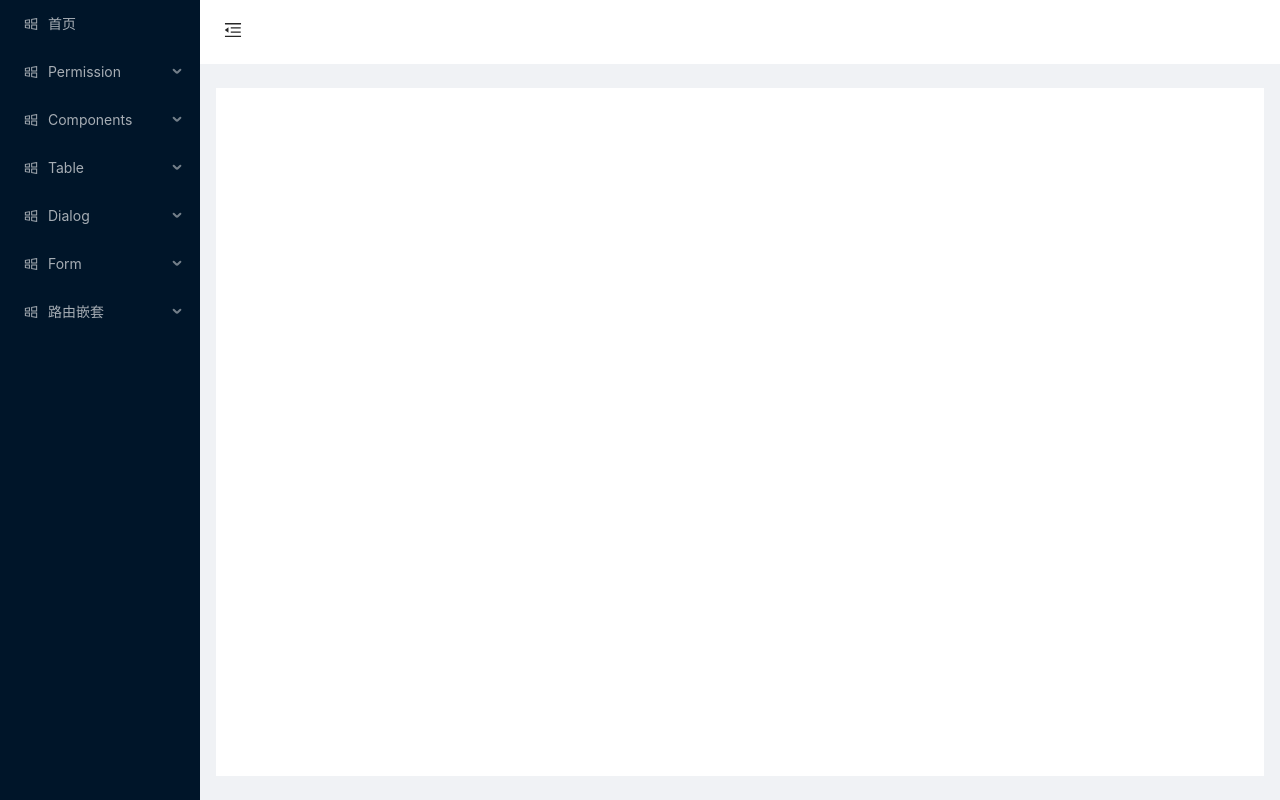
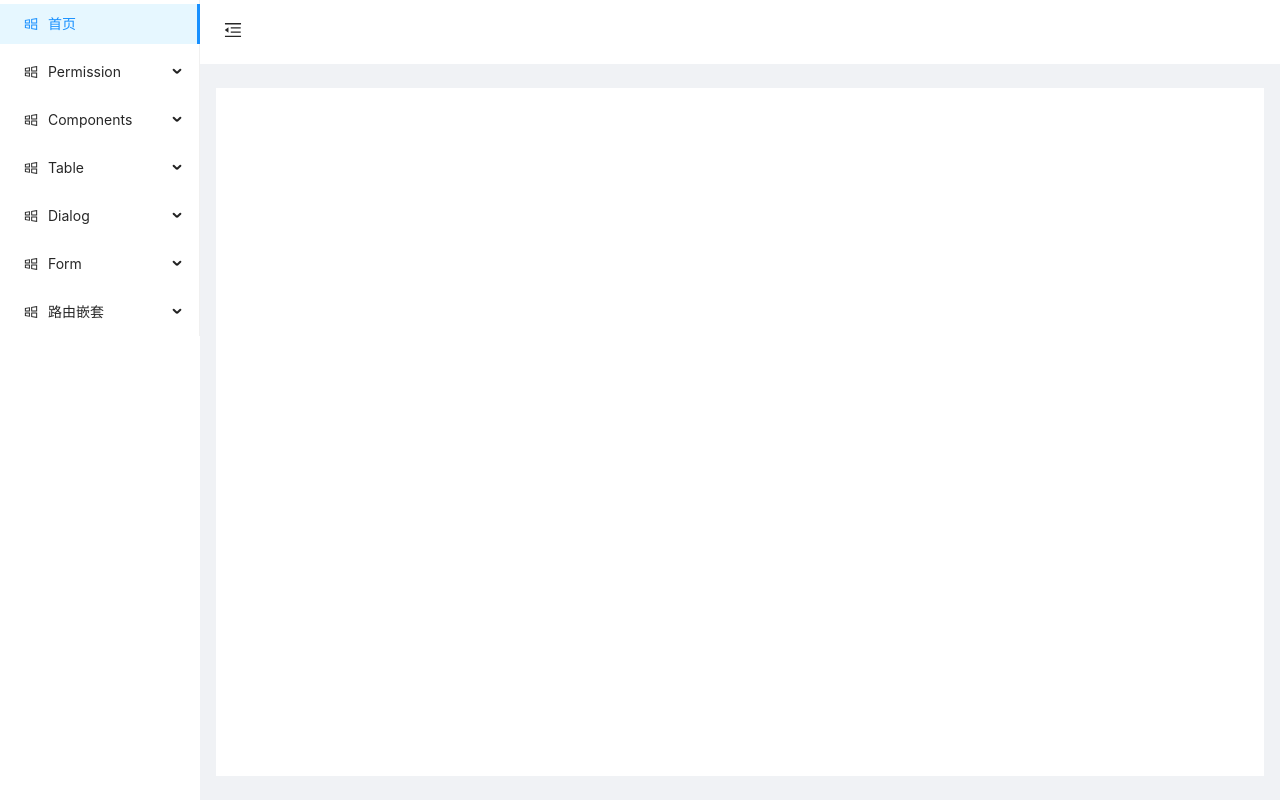
Before and after one commit to touH/react-admin, a React app: page /nested in a window 1280 px wide. Built offline with nearby package versions, Linux system fonts and the light colour scheme.

Commit message:
mod: 菜单样式修改

```diff
--- a/src/App.js
+++ b/src/App.js
@@ -21,7 +21,7 @@ const recursiveRoute = (routes=[]) => {
   })
 }
 
-function App() {
+function App(props) {
   return (
     <div className='App'>
       <Switch>
--- a/src/layout/components/Menu/index.jsx
+++ b/src/layout/components/Menu/index.jsx
@@ -1,7 +1,9 @@
 import React from "react";
 import { Menu } from 'antd';
 
-const { SubMenu, Item } = Menu
+import './index.scss'
+
+const { SubMenu } = Menu
 
 // 获取Icon
 const getIcon = route => route.meta && route.meta.icon ? <route.meta.icon /> : null
@@ -51,13 +53,15 @@ class BaseMenu extends React.PureComponent {
 
   render() {
     const { routes } = this.props
-    return <Menu
-      theme="dark"
-      mode="inline"
-      defaultSelectedKeys={['1']}
-    >
-      {this.getNavMenuItems(routes)}
-    </Menu>;
+    return <>
+      <Menu
+        theme="light"
+        mode="inline"
+        defaultSelectedKeys={['/home/index']}
+      >
+        {this.getNavMenuItems(routes)}
+      </Menu>
+    </>;
   }
 }
 
--- /dev/null
+++ b/src/layout/components/Menu/index.scss
@@ -0,0 +1,4 @@
+.ant-menu {
+  //min-height: 100%;
+  //overflow-y: auto;
+}
--- a/src/layout/index.jsx
+++ b/src/layout/index.jsx
@@ -5,8 +5,8 @@ import './index.scss'
 
 import { constantRoutes, asyncRoutes } from '@/router'
 
-import _Menu from './components/Menu'
-import  _Header from './components/Header'
+import MenuComponent from './components/Menu'
+import  HeaderComponent from './components/Header'
 
 const { Header, Sider, Content } = Layout;
 
@@ -18,14 +18,14 @@ export default (props) => {
   return <div className='layout'>
     <Layout>
       <Sider trigger={null} collapsible collapsed={collapsed}>
-        <_Menu routes={routes} />
+        <MenuComponent routes={routes} />
       </Sider>
       <Layout className="site-layout">
         <Header
           className="site-layout-background"
           style={{ padding: 0 }}
         >
-          <_Header collapsed={collapsed} setCollapsed={setCollapsed} />
+          <HeaderComponent collapsed={collapsed} setCollapsed={setCollapsed} />
         </Header>
         <Content
           className="site-layout-background"
--- a/src/layout/index.scss
+++ b/src/layout/index.scss
@@ -3,11 +3,15 @@
 
   .ant-layout {
     height: 100%;
-  }
-
-  .site-layout {
-    .site-layout-background {
+    // sider
+    .ant-layout-sider {
       background: #fff;
+    }
+    // main
+    .site-layout {
+      .site-layout-background {
+        background: #fff;
+      }
     }
   }
 }
--- a/src/pages/home/index.jsx
+++ b/src/pages/home/index.jsx
@@ -1,6 +1,7 @@
 import React from "react";
 
-export default () => {
+export default (props) => {
+  console.log(props)
   return <div>
     home
   </div>
--- a/src/pages/login/index.jsx
+++ b/src/pages/login/index.jsx
@@ -1,5 +1,5 @@
 import React from 'react'
-import { Form, Input, Button, Checkbox } from 'antd';
+import { Form, Input, Button } from 'antd';
 import { UserOutlined, LockOutlined } from '@ant-design/icons';
 
 import './index.scss'
--- a/src/router/index.js
+++ b/src/router/index.js
@@ -1,4 +1,3 @@
-import React from "react";
 import Login from '@/pages/login'
 import Layout from '@/layout'
 import _404 from '@/pages/error-page/404'
```
